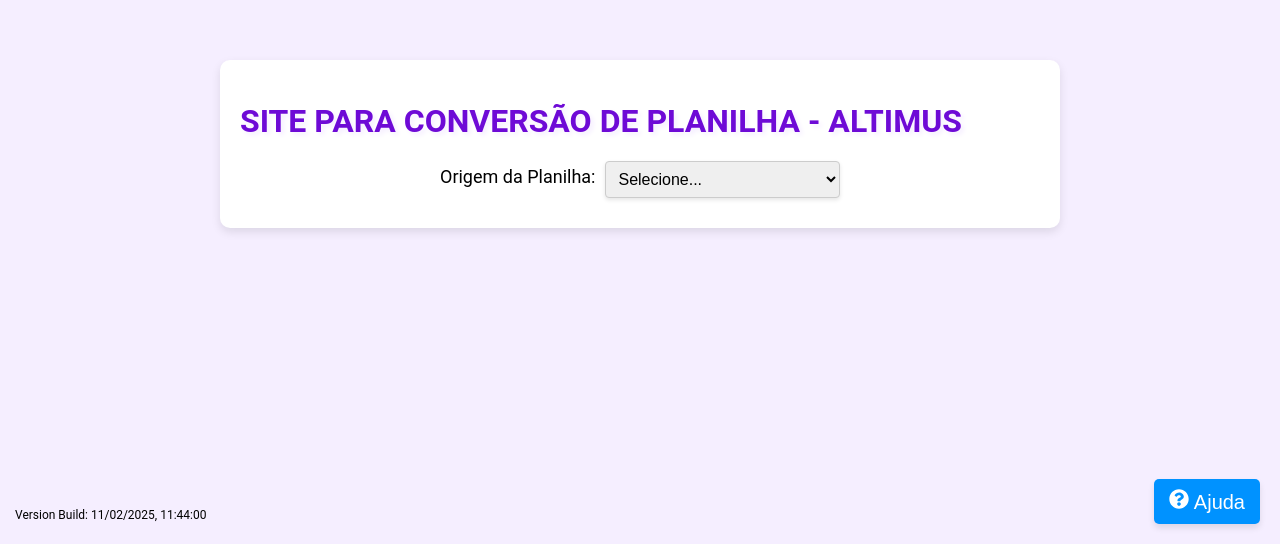
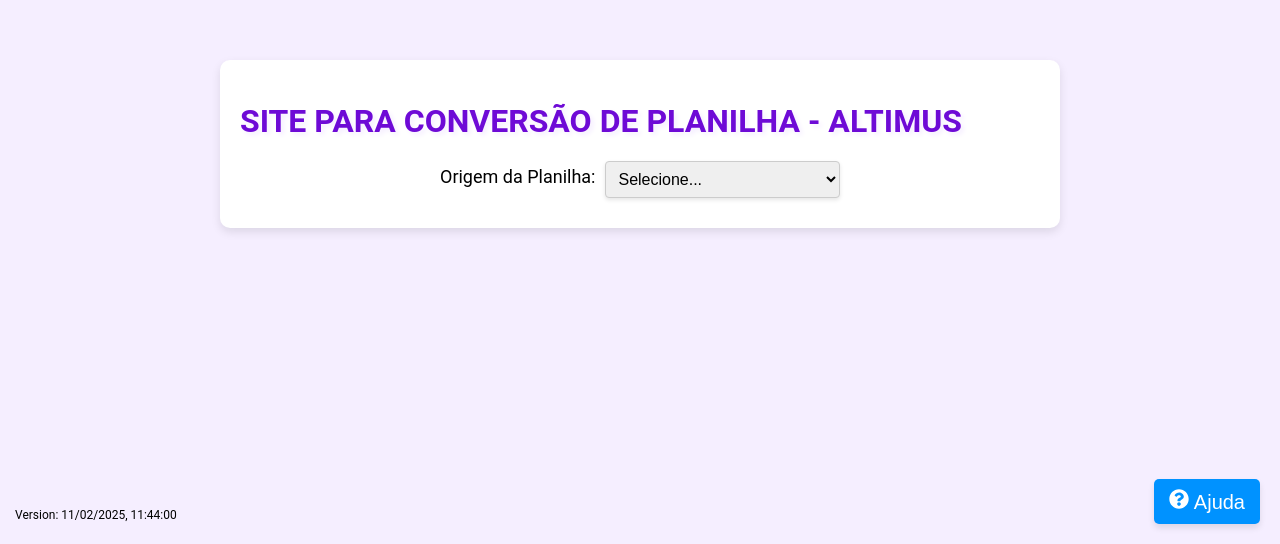
Before and after one commit to Zalasik01/importacao-site, a React (Create React App) app: page / in a window 1280 px wide. Shown: the part 256-800 px from the top of the page. Built offline with nearby package versions, Linux system fonts and the light colour scheme.

Commit message:
Ajuste de data

```diff
--- a/src/App.js
+++ b/src/App.js
@@ -43,8 +43,8 @@
     hideProgressBar: true
   });
 
-  const openHelpModal = () => setIsModalOpen(true); // Abrir o modal
-  const closeHelpModal = () => setIsModalOpen(false); // Fechar o modal
+  const openHelpModal = () => setIsModalOpen(true);
+  const closeHelpModal = () => setIsModalOpen(false);
 
   return (
     <ErrorBoundary>
@@ -106,7 +106,7 @@
           )}
 
           <p className="versao">
-            Version Build: {new Date(packageJson.buildDate).toLocaleString('en-GB', { timeZone: 'UTC' })}
+            Version: {new Date(packageJson.buildDate).toLocaleString('en-GB', { timeZone: 'UTC' })}
           </p>
 
           <button className="help-button shadow" onClick={openHelpModal}>
--- a/src/components/Dropdowns.js
+++ b/src/components/Dropdowns.js
@@ -2,7 +2,7 @@
 import './Dropdowns.css';
 
 function Dropdowns({ origem, setOrigem, tipoConversao, setTipoConversao, posicao, setPosicao }) {
-  const origens = ["Revenda Mais", "AutoConf", "AutoCerto"];
+  const origens = ["Revenda Mais", "AutoConf", "AutoCerto", "Generico"];
   const tiposConversao = ["Clientes", "Veículos", "Titulos Financeiros"];
   const posicoes = ["Histórico", "Estoque"];
 
```
